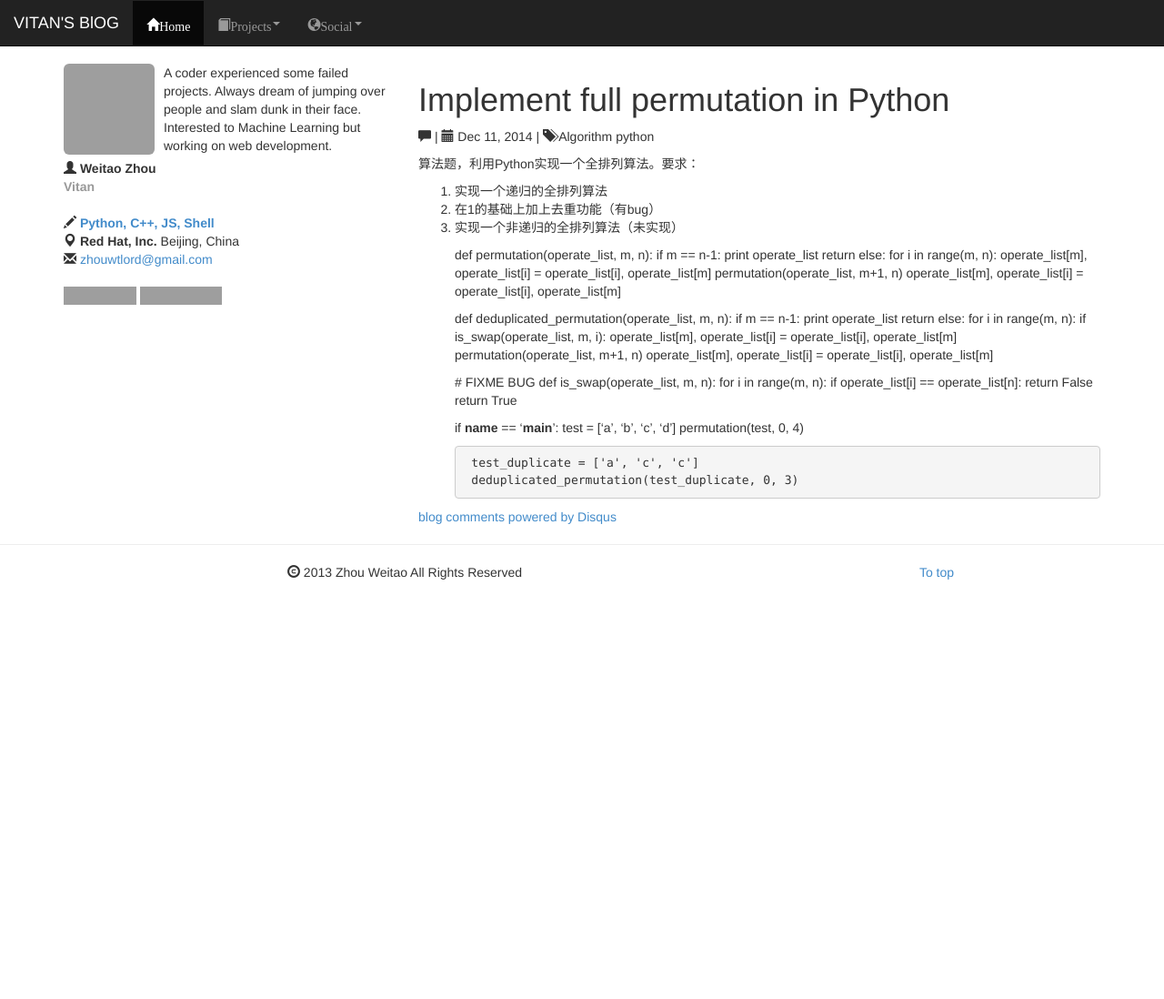
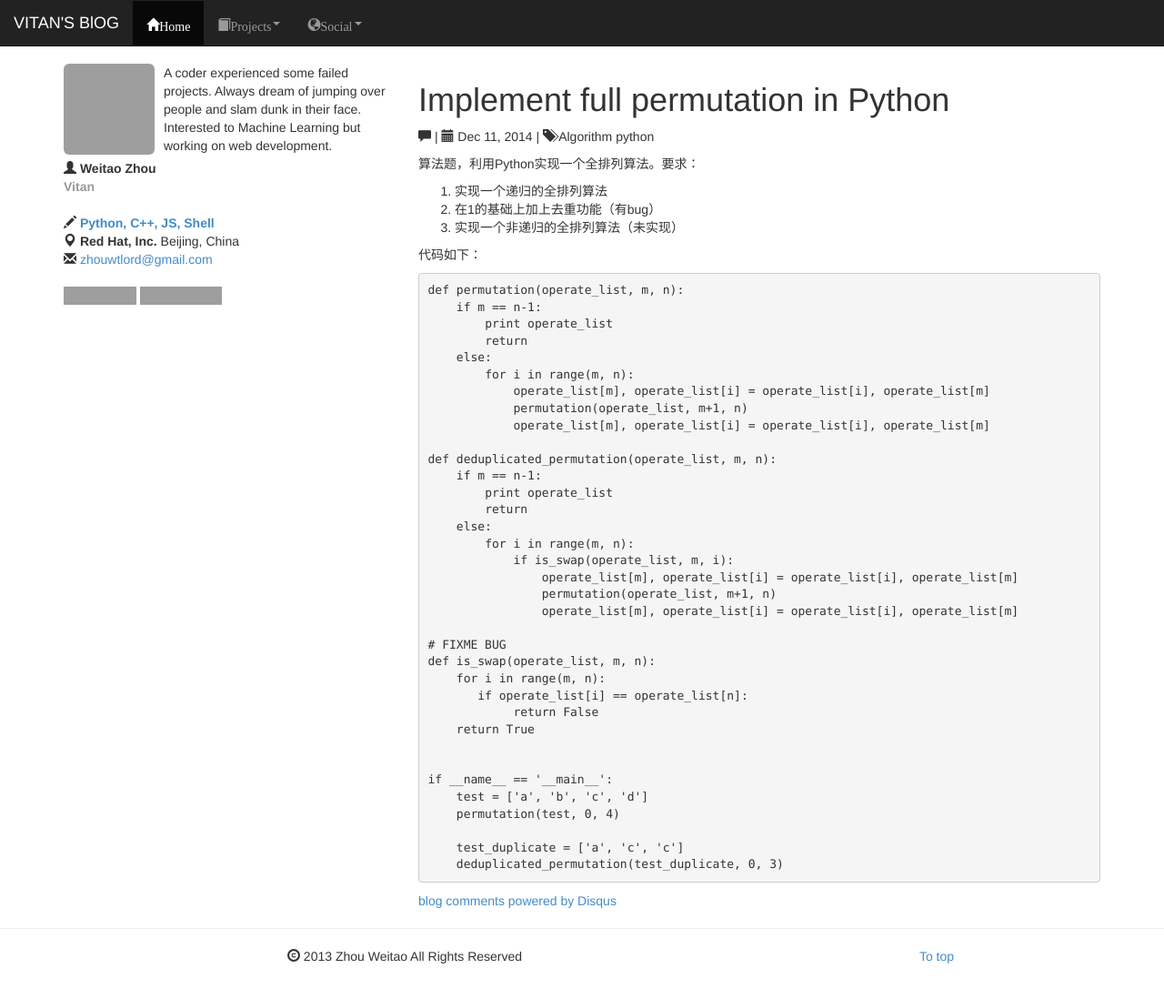
Before and after one commit to vitan/vitan.github.io, a Jekyll site: the page built from _posts/2014-12-11-Full_Permutation.md, in a window 1280 px wide and 1101 px high, cut to the strip 0-1098 px from the top of the window. Shown: the whole strip at 91% size. Built offline with Jekyll 4.4.1, drawn with Linux system fonts in a browser that asks for light colours; Markdown is read by kramdown in place of the engine named in the settings; comment, search, counter and statistics services are not loaded; grey boxes are pictures that could not be loaded.

Commit message:
Updated full permutation

```diff
--- a/_posts/2014-12-11-Full_Permutation.md
+++ b/_posts/2014-12-11-Full_Permutation.md
@@ -10,6 +10,9 @@ categories: Algorithm python
 1. 实现一个递归的全排列算法
 2. 在1的基础上加上去重功能（有bug）
 3. 实现一个非递归的全排列算法（未实现）
+
+
+代码如下：
 
 
     def permutation(operate_list, m, n):
```
